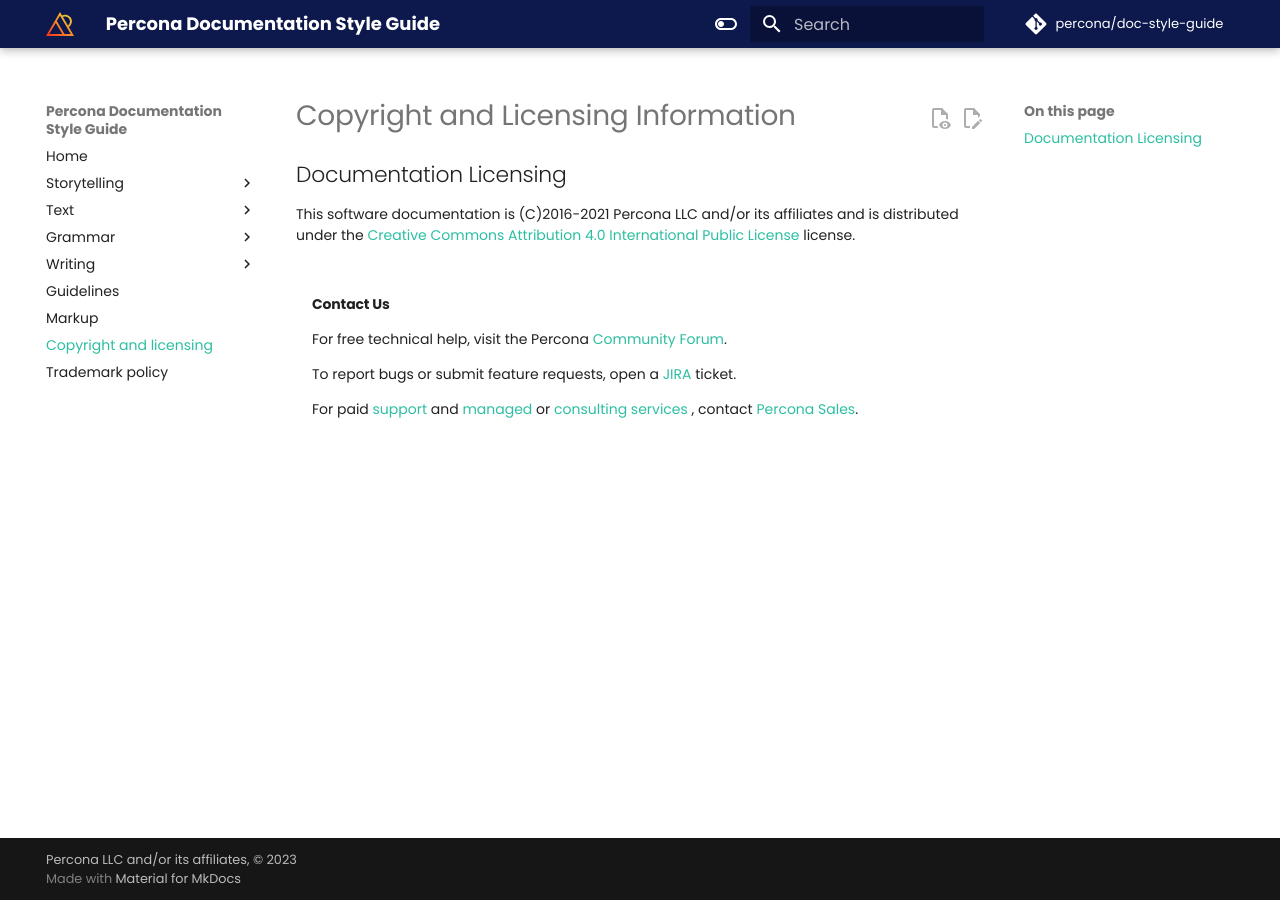
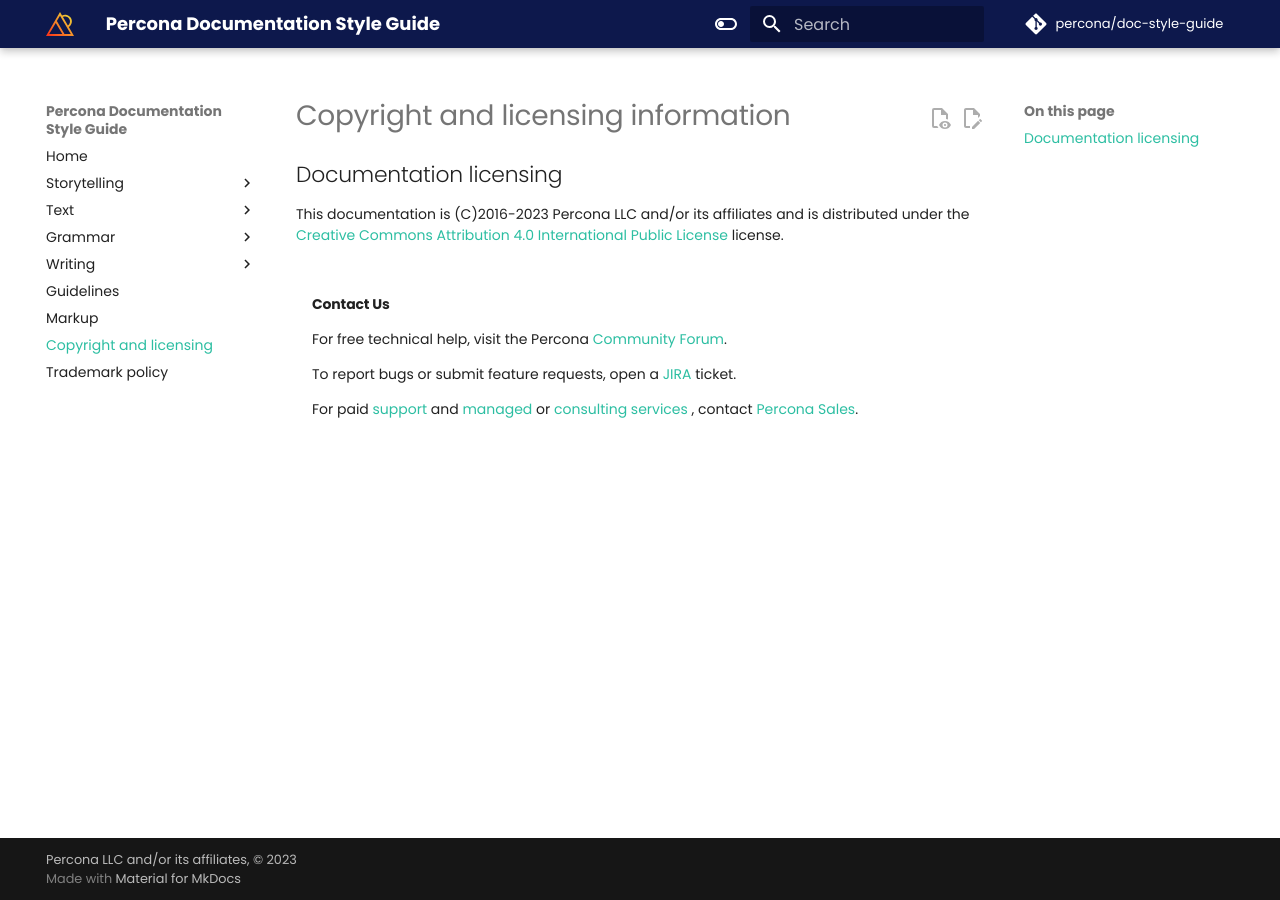
Before and after one commit to percona/doc-style-guide, an MkDocs documentation site: the page built from docs/copyright.md, in a window 1280 px wide. Built offline with MkDocs 1.6.1 and Material for MkDocs 9.7.7, drawn with Linux system fonts in a browser that asks for light colours; nearby versions of some CDN libraries; comment, search, counter and statistics services are not loaded.

Commit message:
Update copyright.md

```diff
--- a/docs/copyright.md
+++ b/docs/copyright.md
@@ -1,6 +1,6 @@
-# Copyright and Licensing Information
+# Copyright and licensing information
 
-## Documentation Licensing
+## Documentation licensing
 
-This software documentation is (C)2016-2021 Percona LLC and/or its affiliates
+This documentation is (C)2016-2023 Percona LLC and/or its affiliates
 and is distributed under the [Creative Commons Attribution 4.0 International Public License](https://creativecommons.org/licenses/by/4.0/) license.
```
